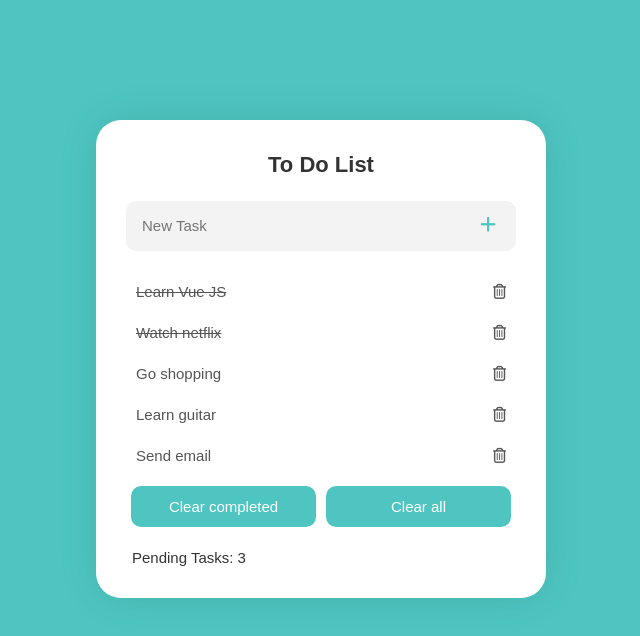
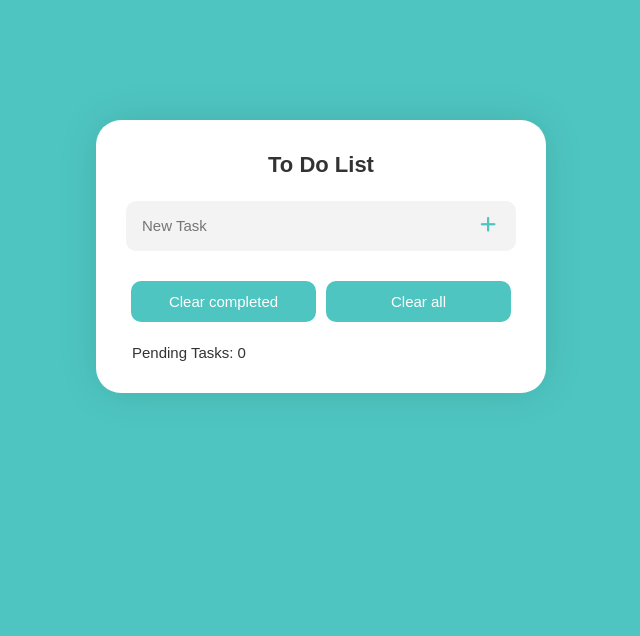
Before and after one commit to gbura/vue-todo-app, a Vue app: page / in a window 1280 px wide. Shown: the top 636 px of the page, without its empty margins (319-959 px from the left). Built offline with nearby package versions, Linux system fonts and the light colour scheme.

Commit message:
fixed deleteTask method

```diff
--- a/src/App.vue
+++ b/src/App.vue
@@ -18,33 +18,7 @@ export default {
 	},
 	data() {
 		return {
-			tasks: [
-				{
-					id: 1,
-					title: 'Learn Vue JS',
-					completed: true,
-				},
-				{
-					id: 2,
-					title: 'Watch netflix',
-					completed: true,
-				},
-				{
-					id: 3,
-					title: 'Go shopping',
-					completed: false,
-				},
-				{
-					id: 4,
-					title: 'Learn guitar',
-					completed: false,
-				},
-				{
-					id: 5,
-					title: 'Send email',
-					completed: false,
-				},
-			],
+			tasks: [],
 		}
 	},
 	methods: {
--- a/src/components/Task.vue
+++ b/src/components/Task.vue
@@ -13,7 +13,13 @@
 			<!-- task lists -->
 			<div class="taskItems">
 				<ul>
-					<task-item :task="task" v-for="task in tasks" :key="task.id" @complete-task="completeTask(task)"> </task-item>
+					<task-item
+						:task="task"
+						v-for="task in tasks"
+						:key="task.id"
+						@complete-task="completeTask(task)"
+						@delete-task="$emit('delete-task', task.id)">
+					</task-item>
 				</ul>
 			</div>
 			<!-- buttons -->
@@ -48,16 +54,24 @@ export default {
 	},
 	methods: {
 		addTask() {
+			if (this.validate()) {
 				this.tasks.push({
 					id: this.tasks.length + 1,
 					title: this.newTask,
 					completed: false,
 				})
 				this.newTask = ''
+			}
 		},
 		completeTask(task) {
 			task.completed = !task.completed
 		},
+		validate() {
+			if (this.newTask === '') {
+				return false
+			}
+			return true
+		},
 	},
 }
 </script>
--- a/src/components/TaskItem.vue
+++ b/src/components/TaskItem.vue
@@ -1,7 +1,6 @@
 <template>
 	<li>
-		<button @click="$emit('complete-task')" :class="completeTask">{{ task.title }}</button>
-		<!-- do poprawy, bo nie działa -->
+		<button @click="$emit('complete-task')" :class="completedTaskClass">{{ task.title }}</button>
 		<button @click="$emit('delete-task', task.id)"><i class="far fa-trash-alt"></i></button>
 	</li>
 </template>
@@ -10,7 +9,7 @@
 export default {
 	props: ['task'],
 	computed: {
-		completeTask() {
+		completedTaskClass() {
 			let classes = ['toggle']
 			if (this.task.completed) {
 				classes.push('toggle-completed')
```
Lines whose indentation alone changed are shown as unchanged.
